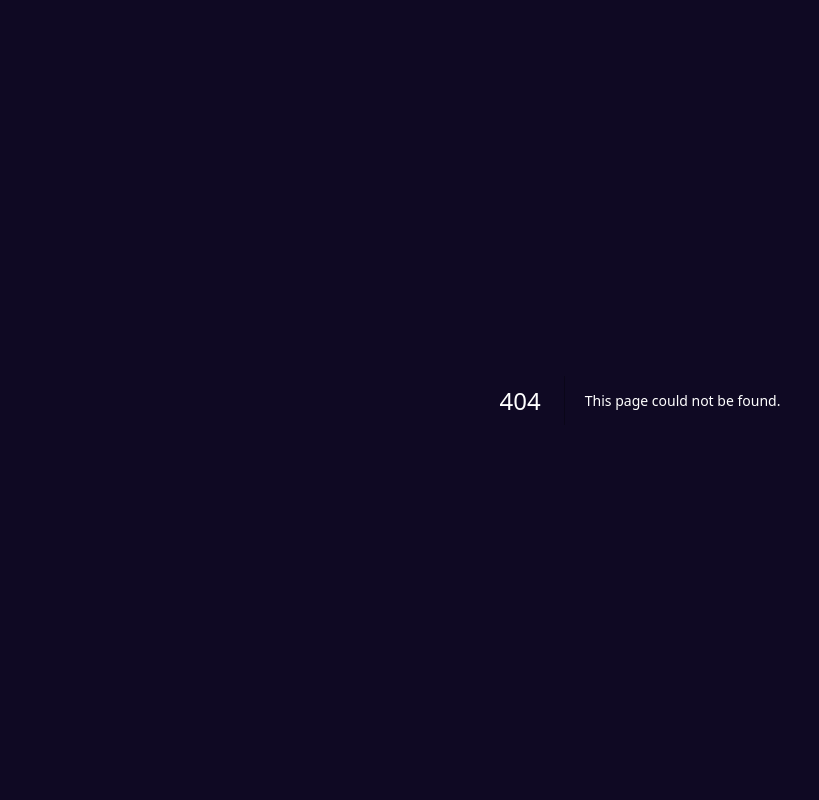
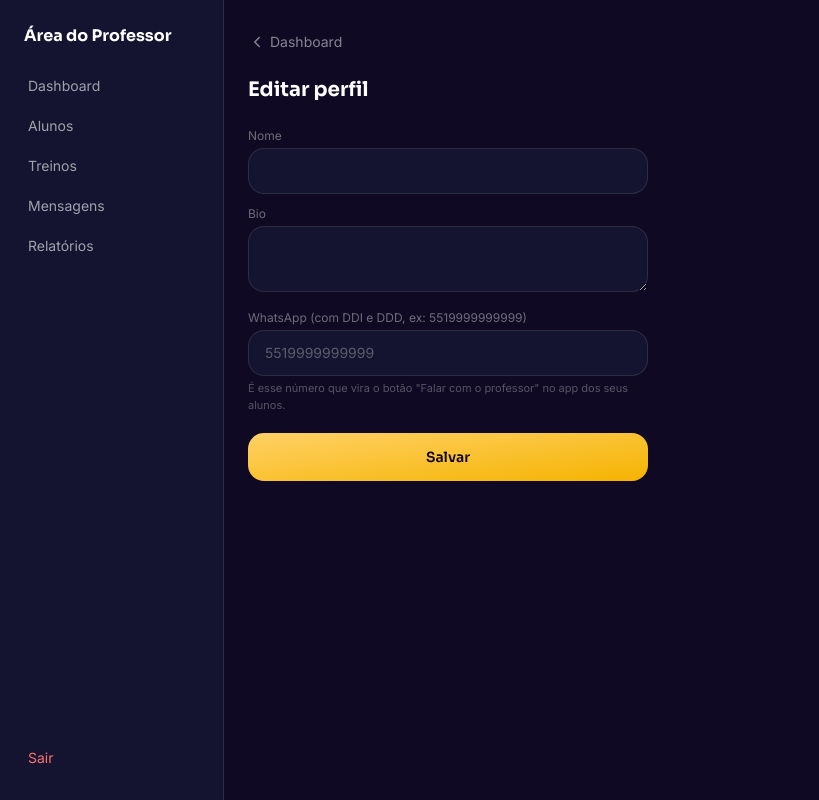
Before and after one commit to duhhzaolol/Juninho-App, a Next.js app: page /trainer/perfil in a window 1280 px wide. Before the commit this address had no page. Shown: the whole page, without its empty margins (0-819 px from the left). Built offline with nearby package versions, Linux system fonts and the light colour scheme; no server answers.

Commit message:
Add files via upload

```diff
--- a/app/(student)/dashboard/page.tsx
+++ b/app/(student)/dashboard/page.tsx
@@ -6,6 +6,7 @@ import { ActivityRow } from '@/components/student/ActivityRow'
 import { StatusCard } from '@/components/shared/StatusCard'
 import { BottomNav } from '@/components/student/BottomNav'
 import { FadeIn } from '@/components/shared/FadeIn'
+import { WhatsAppButton } from '@/components/student/WhatsAppButton'
 import Link from 'next/link'
 import { redirect } from 'next/navigation'
 import { Dumbbell, BarChart3, Calendar, PlayCircle, Clock3, AlertTriangle, Coffee, CheckCircle2 } from 'lucide-react'
@@ -38,6 +39,7 @@ export default async function DashboardPage() {
       },
       subscriptions: { where: { status: 'active' }, take: 1 },
       calendarEntries: { where: { date: { gte: startOfToday } }, take: 1 },
+      trainer: true,
     },
   })
   if (!student) redirect('/login')
@@ -130,6 +132,10 @@ export default async function DashboardPage() {
         </FadeIn>
       ))}
 
+      <FadeIn delay={0.35}>
+        <WhatsAppButton number={student.trainer.whatsapp} />
+      </FadeIn>
+
       <BottomNav />
     </main>
   )
--- /dev/null
+++ b/app/api/trainer/profile/route.ts
@@ -0,0 +1,37 @@
+import { NextResponse } from 'next/server'
+import { auth } from '@/lib/auth'
+import { prisma } from '@/lib/prisma'
+
+export async function GET() {
+  const session = await auth()
+  if (!session?.user?.id) return NextResponse.json({ error: 'unauthorized' }, { status: 401 })
+
+  const trainer = await prisma.trainerProfile.findUnique({
+    where: { userId: session.user.id },
+    include: { user: true },
+  })
+  if (!trainer) return NextResponse.json({ error: 'not a trainer' }, { status: 403 })
+
+  return NextResponse.json({ name: trainer.user.name, bio: trainer.bio, whatsapp: trainer.whatsapp })
+}
+
+export async function PATCH(req: Request) {
+  const session = await auth()
+  if (!session?.user?.id) return NextResponse.json({ error: 'unauthorized' }, { status: 401 })
+
+  const { name, bio, whatsapp } = await req.json()
+
+  const trainer = await prisma.trainerProfile.findUnique({ where: { userId: session.user.id } })
+  if (!trainer) return NextResponse.json({ error: 'not a trainer' }, { status: 403 })
+
+  if (name) {
+    await prisma.user.update({ where: { id: session.user.id }, data: { name } })
+  }
+
+  const updated = await prisma.trainerProfile.update({
+    where: { id: trainer.id },
+    data: { bio: bio || null, whatsapp: whatsapp || null },
+  })
+
+  return NextResponse.json(updated)
+}
--- a/app/trainer/dashboard/page.tsx
+++ b/app/trainer/dashboard/page.tsx
@@ -1,5 +1,6 @@
 import { auth } from '@/lib/auth'
 import { prisma } from '@/lib/prisma'
+import Link from 'next/link'
 import { Sidebar } from '@/components/trainer/Sidebar'
 import { Avatar } from '@/components/ui/Avatar'
 import { ActivityRow } from '@/components/student/ActivityRow'
@@ -44,6 +45,7 @@ export default async function TrainerDashboardPage() {
             </p>
             <Badge color="gold" label="Professor" />
           </div>
+          <Link href="/trainer/perfil" className="text-white/40 text-xs">Editar</Link>
         </div>
 
         <div className="grid grid-cols-3 gap-3 mb-6">
--- /dev/null
+++ b/app/trainer/perfil/page.tsx
@@ -0,0 +1,85 @@
+'use client'
+
+import { useEffect, useState } from 'react'
+import { useRouter } from 'next/navigation'
+import Link from 'next/link'
+import { ChevronLeft } from 'lucide-react'
+import { Sidebar } from '@/components/trainer/Sidebar'
+import { Button } from '@/components/ui/Button'
+
+const inputClass =
+  'w-full bg-navy-light border border-white/10 rounded-control px-4 py-3 text-white placeholder:text-white/30 text-sm'
+
+export default function TrainerProfilePage() {
+  const router = useRouter()
+  const [form, setForm] = useState({ name: '', bio: '', whatsapp: '' })
+  const [loaded, setLoaded] = useState(false)
+  const [saving, setSaving] = useState(false)
+
+  useEffect(() => {
+    fetch('/api/trainer/profile')
+      .then((r) => r.json())
+      .then((data) => {
+        setForm({ name: data.name ?? '', bio: data.bio ?? '', whatsapp: data.whatsapp ?? '' })
+        setLoaded(true)
+      })
+  }, [])
+
+  function update(field: string, value: string) {
+    setForm((prev) => ({ ...prev, [field]: value }))
+  }
+
+  async function handleSubmit(e: React.FormEvent) {
+    e.preventDefault()
+    setSaving(true)
+    await fetch('/api/trainer/profile', { method: 'PATCH', body: JSON.stringify(form) })
+    setSaving(false)
+    router.push('/trainer/dashboard')
+    router.refresh()
+  }
+
+  return (
+    <div className="min-h-screen bg-navy flex flex-col md:flex-row">
+      <Sidebar />
+
+      <main className="flex-1 px-6 py-8 max-w-md">
+        <Link href="/trainer/dashboard" className="text-white/50 flex items-center gap-1 text-sm mb-6">
+          <ChevronLeft size={18} /> Dashboard
+        </Link>
+
+        <p className="font-display font-bold text-xl text-white mb-6">Editar perfil</p>
+
+        {loaded && (
+          <form onSubmit={handleSubmit} className="flex flex-col gap-3">
+            <div>
+              <label className="text-xs text-white/40 mb-1 block">Nome</label>
+              <input className={inputClass} value={form.name} onChange={(e) => update('name', e.target.value)} />
+            </div>
+
+            <div>
+              <label className="text-xs text-white/40 mb-1 block">Bio</label>
+              <textarea rows={2} className={inputClass} value={form.bio} onChange={(e) => update('bio', e.target.value)} />
+            </div>
+
+            <div>
+              <label className="text-xs text-white/40 mb-1 block">WhatsApp (com DDI e DDD, ex: 5519999999999)</label>
+              <input
+                placeholder="5519999999999"
+                className={inputClass}
+                value={form.whatsapp}
+                onChange={(e) => update('whatsapp', e.target.value.replace(/\D/g, ''))}
+              />
+              <p className="text-[11px] text-white/30 mt-1">
+                É esse número que vira o botão "Falar com o professor" no app dos seus alunos.
+              </p>
+            </div>
+
+            <Button type="submit" loading={saving} fullWidth className="mt-2">
+              Salvar
+            </Button>
+          </form>
+        )}
+      </main>
+    </div>
+  )
+}
--- /dev/null
+++ b/components/student/WhatsAppButton.tsx
@@ -0,0 +1,19 @@
+import { MessageCircle } from 'lucide-react'
+
+export function WhatsAppButton({ number }: { number?: string | null }) {
+  if (!number) return null
+
+  const message = encodeURIComponent('Olá! Vim pelo app JM Team.')
+
+  return (
+    <a
+      href={`https://wa.me/${number}?text=${message}`}
+      target="_blank"
+      rel="noopener noreferrer"
+      className="flex items-center justify-center gap-2 bg-[#25D366]/15 border border-[#25D366]/30 text-[#25D366] rounded-control py-3 text-sm font-display font-semibold mb-4"
+    >
+      <MessageCircle size={16} />
+      Falar com o professor
+    </a>
+  )
+}
```
Also changed, not shown: 1 other file (tests, documents, lock files or other folders).
